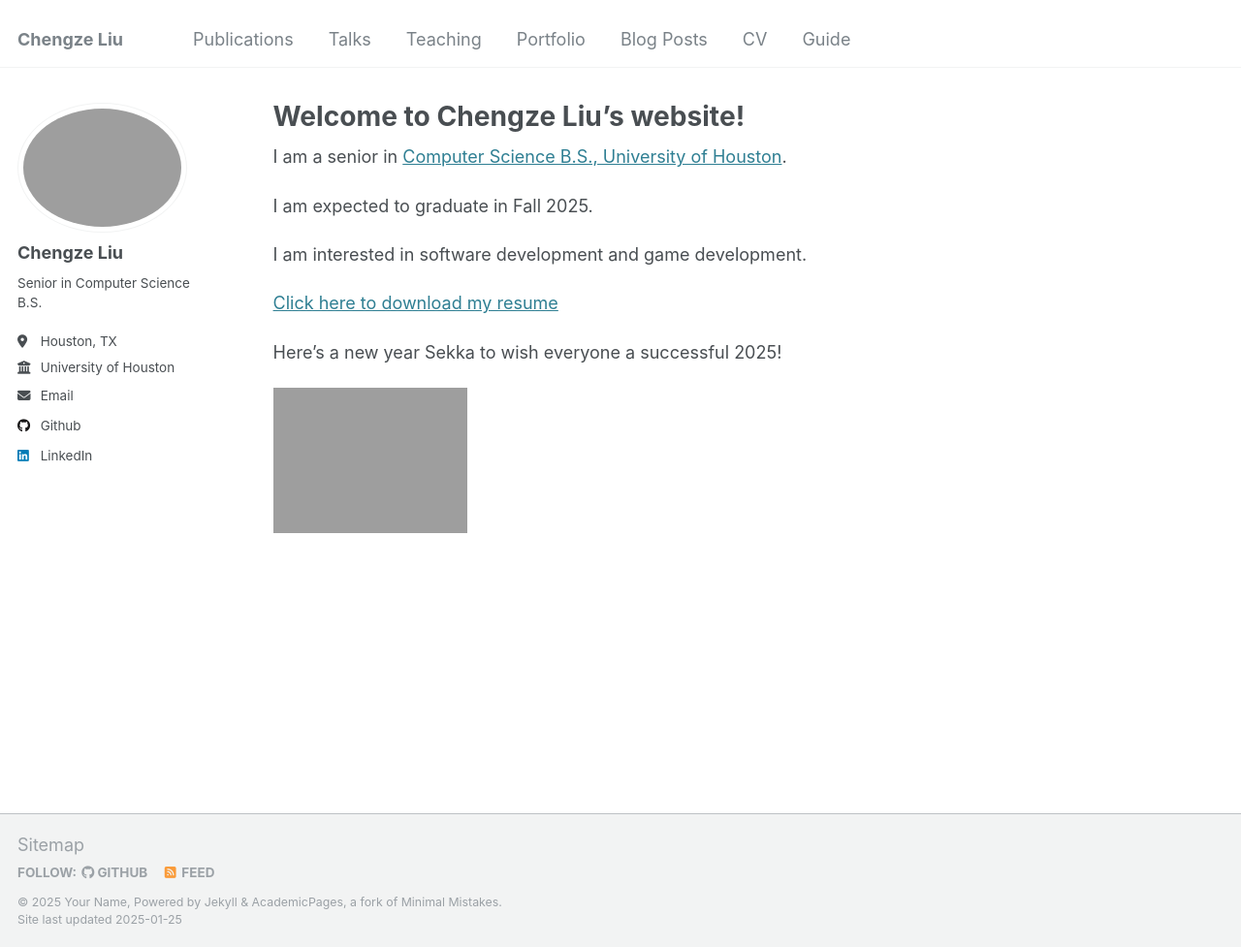
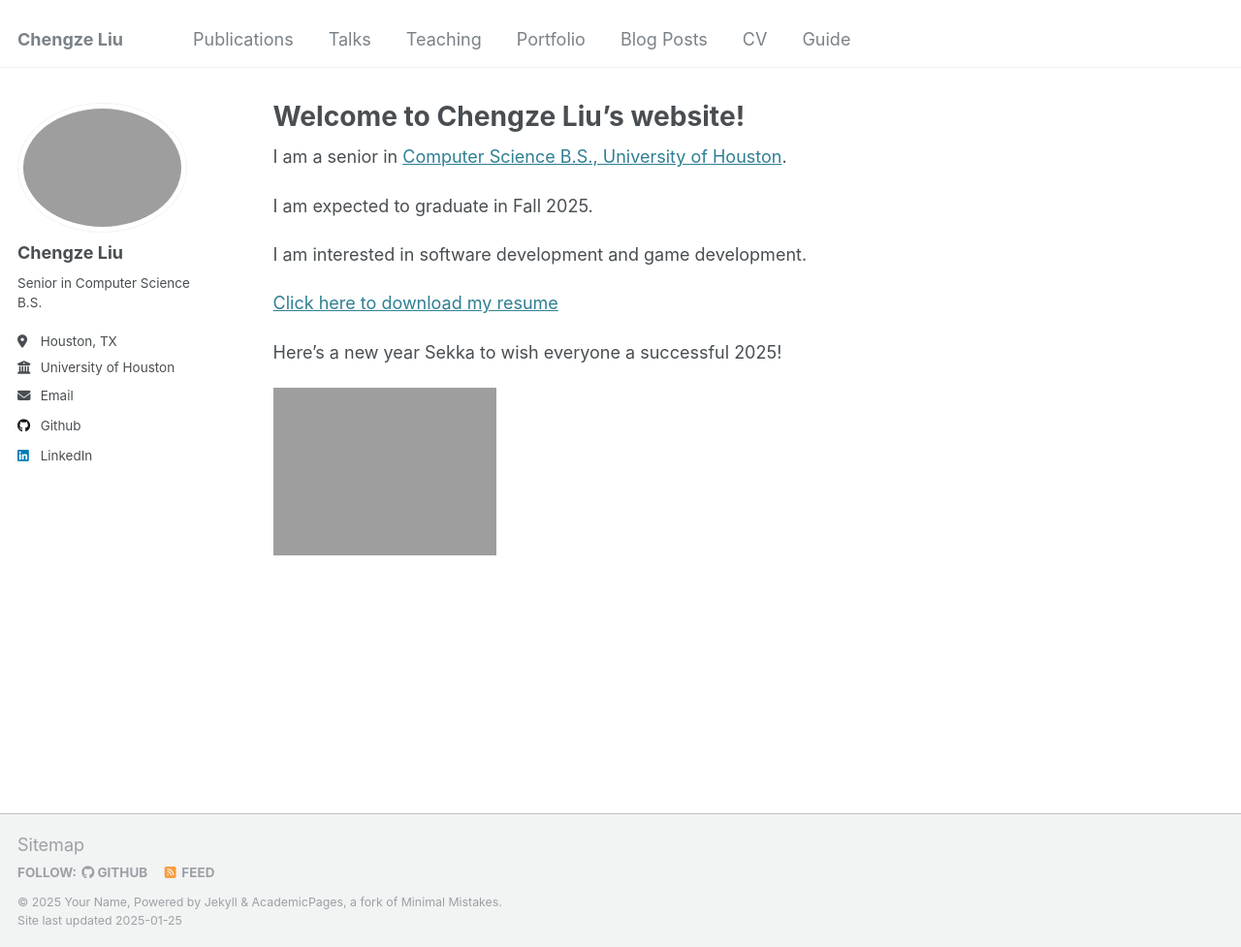
Before and after one commit to chengze24/chengze24.github.io, a Jekyll site: the page built from _pages/about.md, in a window 1280 px wide and 977 px high. Shown: the whole window at 97% size. Built offline with Jekyll 4.4.1, drawn with Linux system fonts in a browser that asks for light colours.

Commit message:
Update about.md

```diff
--- a/_pages/about.md
+++ b/_pages/about.md
@@ -22,4 +22,4 @@ I am interested in software development and game development.
 Here's a new year Sekka to wish everyone a successful 2025!
 
 
-<img src="https://chengze24.github.io/images/sve_newyearsekka.png" alt="" width="200"/>
+<img src="https://chengze24.github.io/images/sve_newyearsekka.png" alt="" width="230"/>
```
